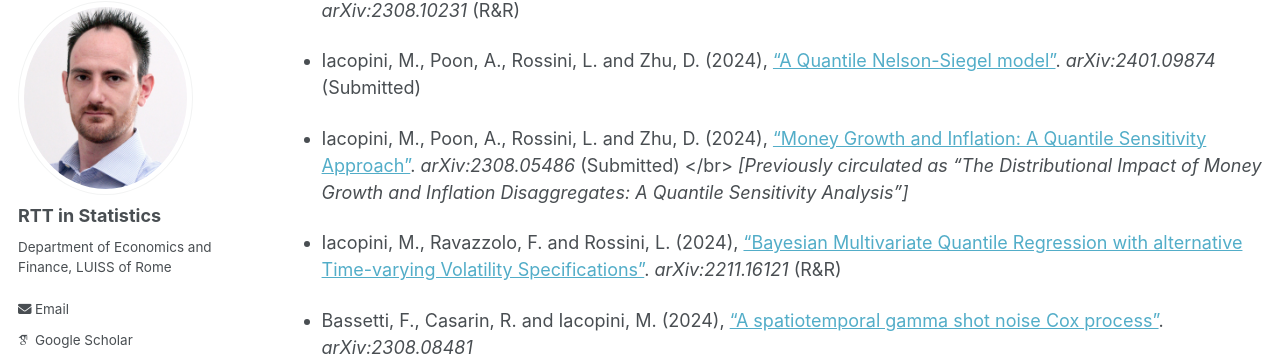
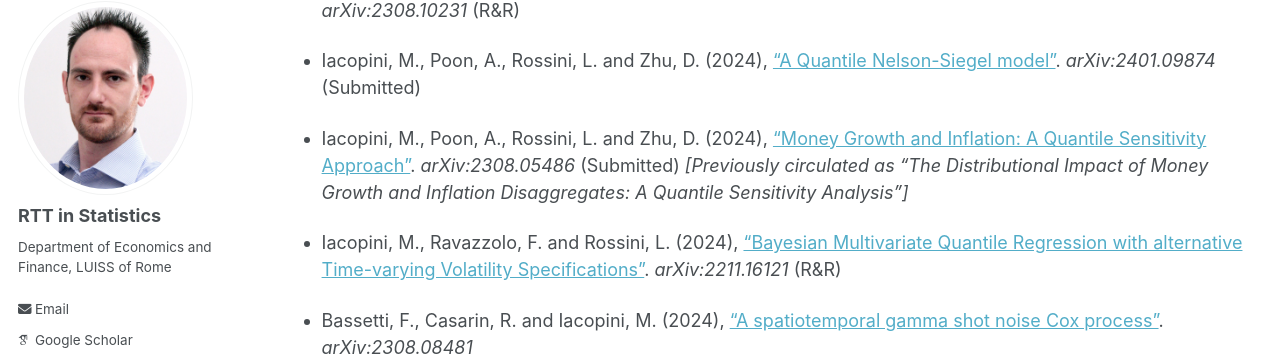
Before and after one commit to matteoiacopini/matteoiacopini.github.io, a Jekyll site: the page built from _pages/wps.md, in a window 1280 px wide and 900 px high, scrolled down 345 px. Shown: the part 105-461 px from the top of the window. Built offline with Jekyll 4.4.1, drawn with Linux system fonts in a browser that asks for light colours; some web fonts are replaced.

Commit message:
Update wps.md

```diff
--- a/_pages/wps.md
+++ b/_pages/wps.md
@@ -23,7 +23,8 @@ Submitted or in Review
 
 * Iacopini, M., Poon, A., Rossini, L. and Zhu, D. (2024), ["A Quantile Nelson-Siegel model"](https://arxiv.org/abs/2401.09874). _arXiv:2401.09874_ (Submitted)
 
-* Iacopini, M., Poon, A., Rossini, L. and Zhu, D. (2024), ["Money Growth and Inflation: A Quantile Sensitivity Approach"](https://arxiv.org/abs/2308.05486). _arXiv:2308.05486_ (Submitted) </br> _[Previously circulated as "The Distributional Impact of Money Growth and Inflation Disaggregates: A Quantile Sensitivity Analysis"]_
+* Iacopini, M., Poon, A., Rossini, L. and Zhu, D. (2024), ["Money Growth and Inflation: A Quantile Sensitivity Approach"](https://arxiv.org/abs/2308.05486). _arXiv:2308.05486_ (Submitted)
+_[Previously circulated as "The Distributional Impact of Money Growth and Inflation Disaggregates: A Quantile Sensitivity Analysis"]_
 
 * Iacopini, M., Ravazzolo, F. and Rossini, L. (2024), ["Bayesian Multivariate Quantile Regression with alternative Time-varying Volatility Specifications"](https://arxiv.org/abs/2211.16121). _arXiv:2211.16121_ (R&R)
 <!-- [Video](https://www.youtube.com/watch?v=IsR1Fg_jSdg&t=412s) -->
```
